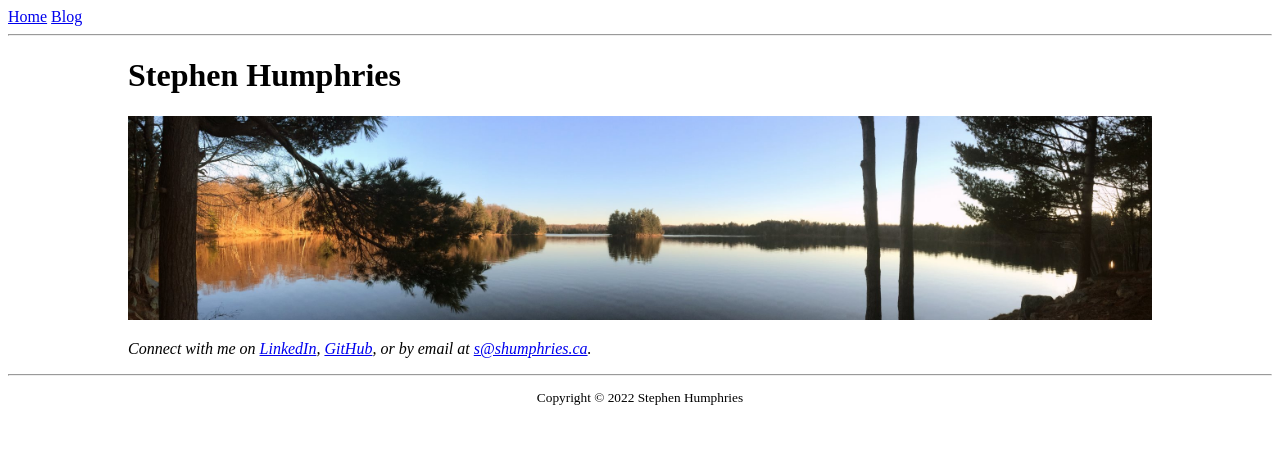
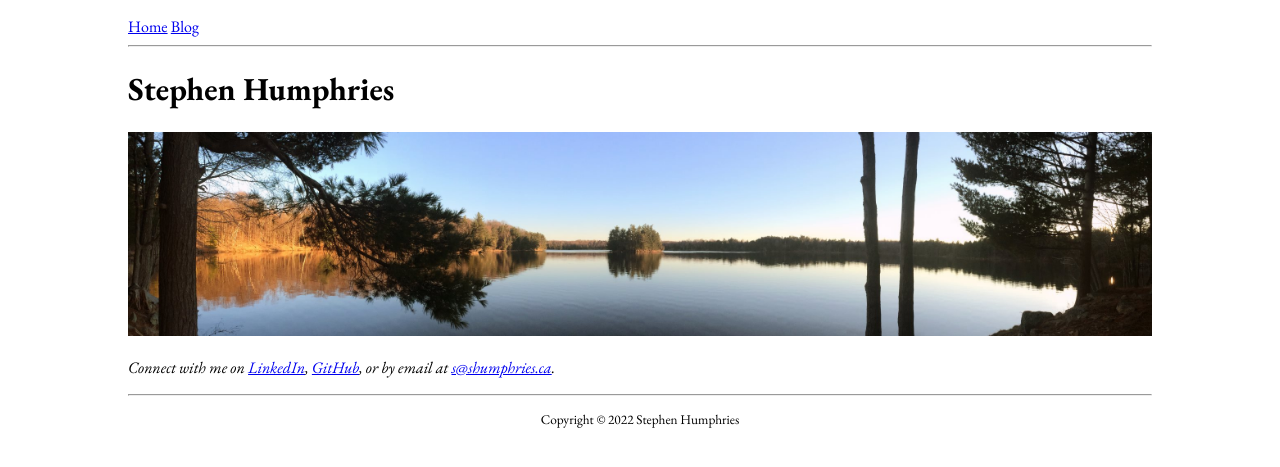
Before and after one commit to sjahu/sjahu.github.io, a Jekyll site: the page built from index.md, in a window 1280 px wide. Shown: the top 467 px of the page. Built offline with Jekyll 4.4.1, drawn with Linux system fonts in a browser that asks for light colours.

Commit message:
Add EB Garamond font

```diff
--- a/_sass/default.scss
+++ b/_sass/default.scss
@@ -1,3 +1,9 @@
+body {
+  max-width: 1024px;
+  margin: 16px auto;
+  font-family: "EB Garamond", "Times New Roman", "serif";
+}
+
 img {
   max-width: 100%;
 }
@@ -6,7 +12,9 @@ pre {
   white-space: pre-wrap;
 }
 
-.default-content {
-  max-width: 1024px;
-  margin: 0 auto;
+code.language-plaintext {
+  padding-left: 2px;
+  padding-right: 2px;
+  background: #DDD;
+  border-radius: 4px;
 }
--- /dev/null
+++ b/_sass/fonts.scss
@@ -0,0 +1,29 @@
+@font-face {
+  font-family: "EB Garamond";
+  src: url("/assets/fonts/EBGaramond-VariableFont_wght.ttf") format("truetype");
+  font-weight: normal;
+  font-variation-settings: "wght" 400;
+}
+
+@font-face {
+  font-family: "EB Garamond";
+  src: url("/assets/fonts/EBGaramond-VariableFont_wght.ttf") format("truetype");
+  font-weight: bold;
+  font-variation-settings: "wght" 600;
+}
+
+@font-face {
+  font-family: "EB Garamond";
+  src: url("/assets/fonts/EBGaramond-Italic-VariableFont_wght.ttf") format("truetype");
+  font-weight: normal;
+  font-style: italic;
+  font-style: "wght" 400;
+}
+
+@font-face {
+  font-family: "EB Garamond";
+  src: url("/assets/fonts/EBGaramond-Italic-VariableFont_wght.ttf") format("truetype");
+  font-weight: bold;
+  font-style: italic;
+  font-style: "wght" 600;
+}
--- a/assets/css/style.scss
+++ b/assets/css/style.scss
@@ -5,3 +5,4 @@
 @import "highlight";
 @import "default";
 @import "post";
+@import "fonts";
```
Also changed, not shown: assets/fonts/EBGaramond-Italic-VariableFont_wght.ttf (added), assets/fonts/EBGaramond-VariableFont_wght.ttf (added).
